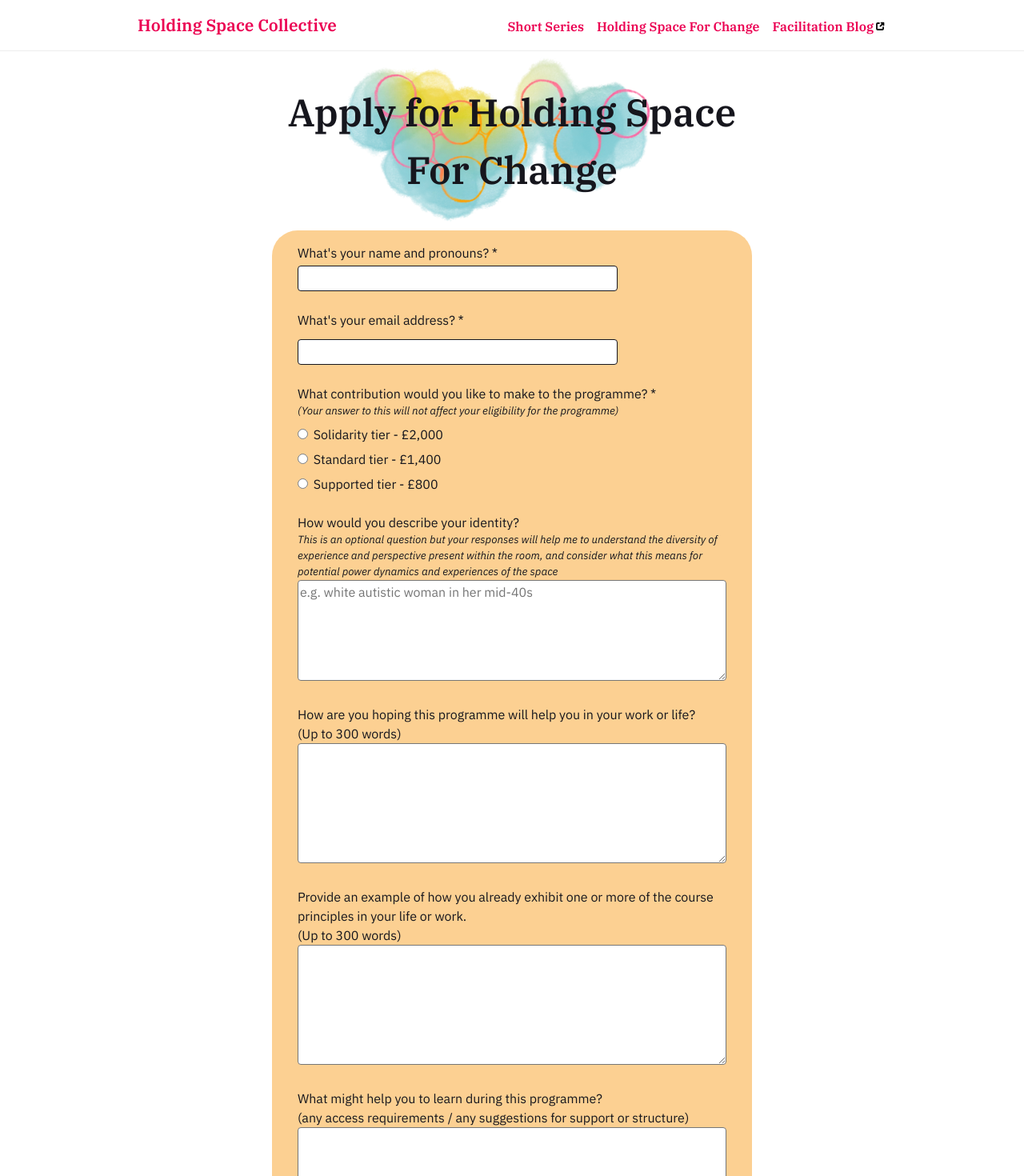
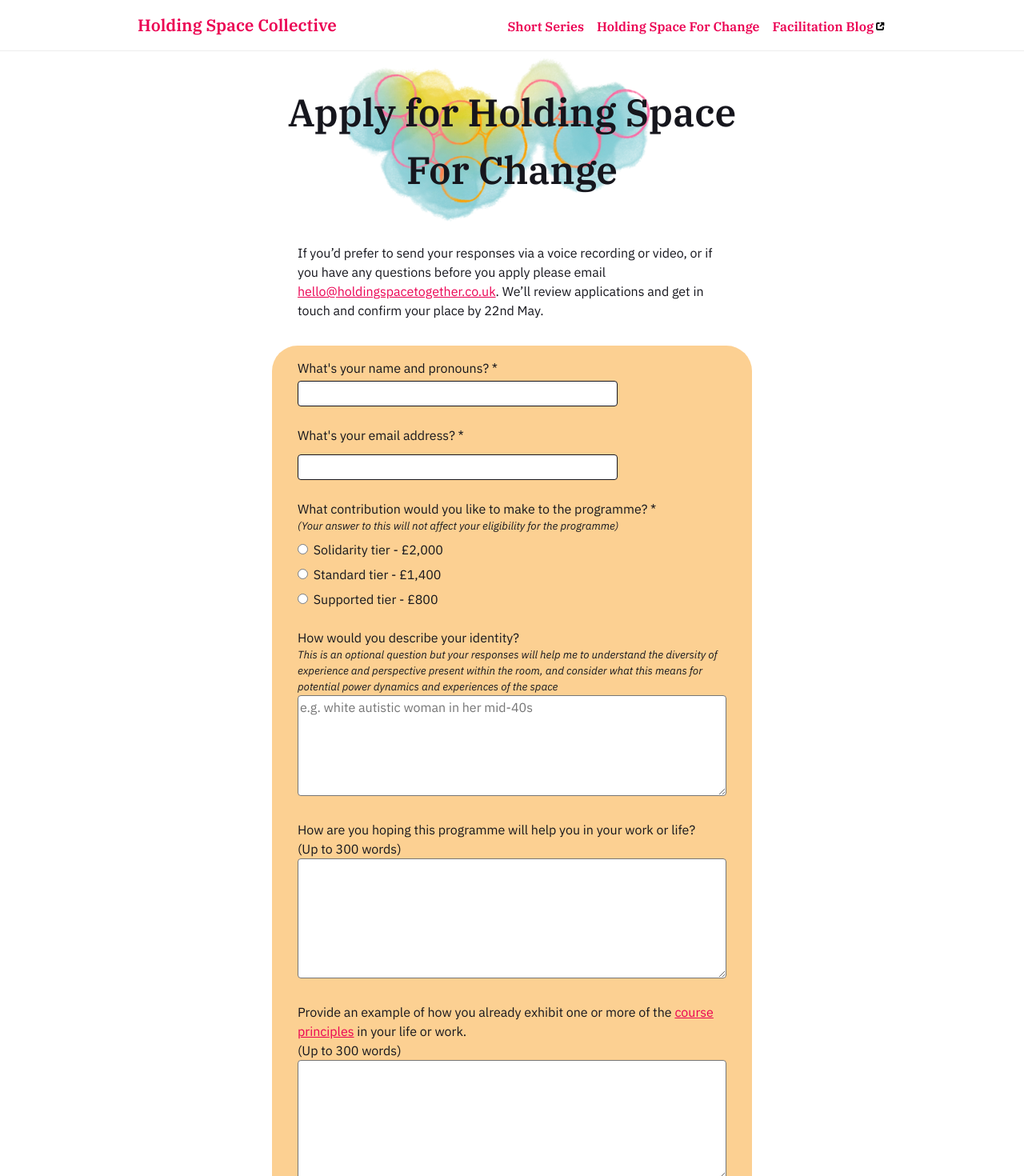
Before and after one commit to cookiewolf/holding-space, a SvelteKit app: page /holding-space-for-change/apply in a window 1280 px wide. Shown: the top 1470 px of the page at 80% size. Built offline with nearby package versions, Linux system fonts and the light colour scheme.

Commit message:
Add application note and extra link

```diff
--- a/src/routes/holding-space-for-change/apply/+page.svelte
+++ b/src/routes/holding-space-for-change/apply/+page.svelte
@@ -1,4 +1,6 @@
 <script>
+	import { resolve } from '$app/paths';
+
 	import Description from '../../../components/Description.svelte';
 </script>
 
@@ -6,6 +8,14 @@
 	<div class="hero">
 		<h1>Apply for Holding Space For Change</h1>
 	</div>
+
+	<p class="info">
+		If you’d prefer to send your responses via a voice recording or video, or if you have any
+		questions before you apply please email <a href="mailto:hello@holdingspacetogether.co.uk"
+			>hello@holdingspacetogether.co.uk</a
+		>. We’ll review applications and get in touch and confirm your place by 22nd May.
+	</p>
+
 	<div>
 		<form name="holding-space-for-change" method="POST" data-netlify="true" data-sveltekit-reload>
 			<input type="hidden" name="form-name" value="holding-space-for-change" />
@@ -73,8 +83,11 @@
 
 			<div class="question">
 				<label for="course-principles">
-					Provide an example of how you already exhibit one or more of the course principles in your
-					life or work.<br />(Up to 300 words)
+					Provide an example of how you already exhibit one or more of the <a
+						href={resolve('/facilitators')}
+						target="_blank">course principles</a
+					>
+					in your life or work.<br />(Up to 300 words)
 				</label>
 				<textarea rows="6" id="course-principles" name="course-principles"></textarea>
 			</div>
@@ -184,4 +197,12 @@
 	:focus-visible {
 		outline: 3px solid var(--pink);
 	}
+
+	.info {
+		margin-block: var(--gutter-width);
+		margin: auto;
+		margin-bottom: 1rem;
+		max-width: 600px;
+		padding: 1rem var(--gutter-width);
+	}
 </style>
```
